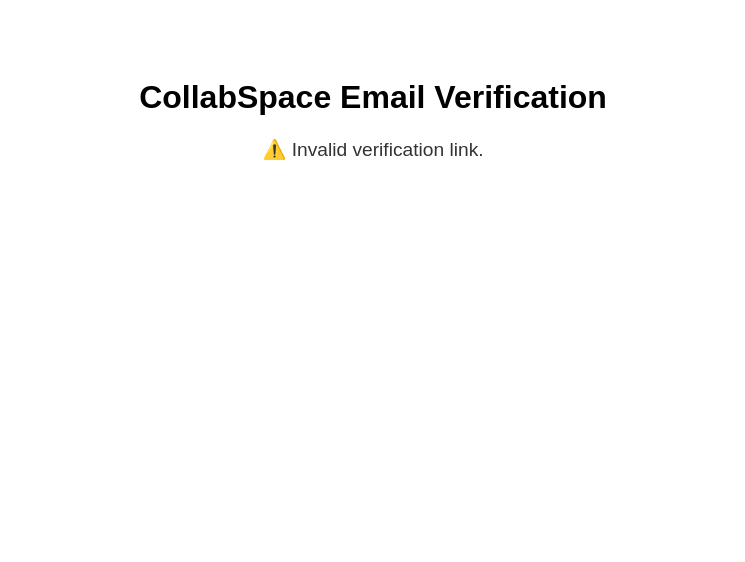
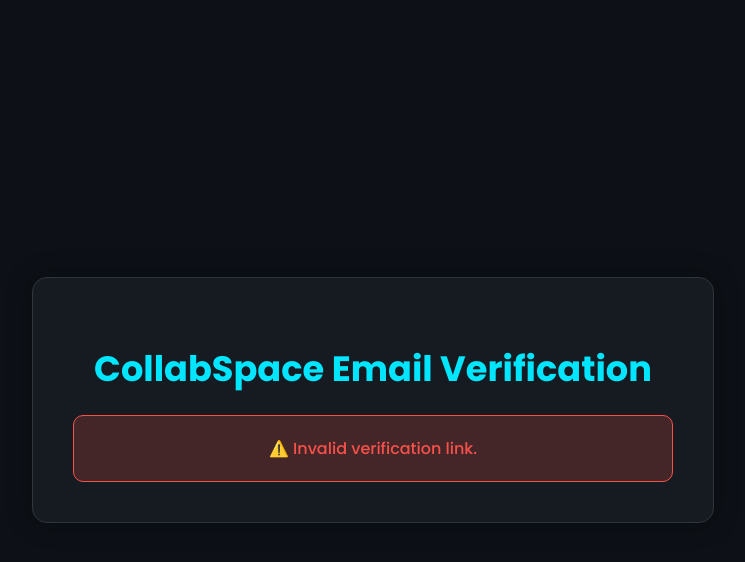
Before and after one commit to ideaspace-hub/ideaspace-hub.github.io, a website: page verify.html in a window 1280 px wide. Shown: the whole page, without its empty margins (267-1012 px from the left). Drawn offline with Linux system fonts and the light colour scheme.

Commit message:
verify.html

```diff
--- a/verify.html
+++ b/verify.html
@@ -1,30 +1,116 @@
 <!DOCTYPE html>
-<html>
+<html lang="en">
 <head>
     <meta charset="UTF-8">
+    <meta name="viewport" content="width=device-width, initial-scale=1.0">
     <title>Email Verification - CollabSpace</title>
+    <link href="https://fonts.googleapis.com/css2?family=Poppins:wght@300;400;500;600;700&display=swap" rel="stylesheet">
+    <link rel="stylesheet" href="https://cdnjs.cloudflare.com/ajax/libs/font-awesome/6.5.0/css/all.min.css" />
     <style>
+        :root {
+            --dark-bg: #0d1117;
+            --main-bg: #161b22;
+            --border-color: #30363d;
+            --primary-color: #00e6ff; /* Teal/Cyan */
+            --accent-color: #8affff;
+            --text-color-light: #c9d1d9;
+            --text-color-dark: #7d8590;
+            --success-color: #238636;
+            --error-color: #f85149;
+            --button-blue: linear-gradient(45deg, #00e6ff, #0077ff);
+        }
+
         body {
-      font-family: Arial, sans-serif;
+            font-family: 'Poppins', sans-serif;
+            background: var(--dark-bg);
+            color: var(--text-color-light);
+            display: flex;
+            justify-content: center;
+            align-items: center;
+            min-height: 100vh;
+            margin: 0;
             text-align: center;
-      padding: 50px;
         }
-    #message {
-      font-size: 1.2em;
-      margin-top: 20px;
-      color: #333;
+
+        .container {
+            max-width: 600px;
+            width: 90%;
+            background: var(--main-bg);
+            padding: 40px;
+            border-radius: 15px;
+            border: 1px solid var(--border-color);
+            box-shadow: 0 0 25px rgba(0,0,0,0.4);
+        }
+
+        .container h1 {
+            color: var(--primary-color);
+            margin-bottom: 20px;
+            font-size: 2.2rem;
+        }
+
+        .container p {
+            font-size: 1.1rem;
+            line-height: 1.6;
+            color: var(--text-color-dark);
+            margin-bottom: 30px;
+        }
+
+        .message-box {
+            padding: 20px;
+            border-radius: 10px;
+            font-weight: 500;
+            display: none;
+            border: 1px solid transparent;
+        }
+
+        .message-box.active {
+            display: block;
+        }
+
+        .message-box.success {
+            background-color: rgba(40, 167, 69, 0.2);
+            border-color: var(--success-color);
+            color: var(--success-color);
+        }
+
+        .message-box.error {
+            background-color: rgba(248, 81, 73, 0.2);
+            border-color: var(--error-color);
+            color: var(--error-color);
+        }
+
+        .login-btn {
+            display: none; /* Hidden by default */
+            width: fit-content;
+            margin: 30px auto 0;
+            padding: 12px 25px;
+            background: var(--button-blue);
+            color: white;
+            border: none;
+            border-radius: 8px;
+            font-weight: 600;
+            text-decoration: none;
+            transition: all 0.3s ease;
+        }
+
+        .login-btn:hover {
+            opacity: 0.8;
+            transform: translateY(-2px);
         }
     </style>
-  <!-- Firebase SDKs -->
+</head>
+<body>
+    <div class="container">
+        <h1>CollabSpace Email Verification</h1>
+        <div id="message" class="message-box active">
+            <i class="fas fa-spinner fa-spin"></i> Verifying your email, please wait...
+        </div>
+        <a id="loginButton" href="login.html" class="login-btn">Go to Login</a>
+    </div>
+
     <script src="https://www.gstatic.com/firebasejs/9.23.0/firebase-app-compat.js"></script>
     <script src="https://www.gstatic.com/firebasejs/9.23.0/firebase-auth-compat.js"></script>
-</head>
-<body>
-  <h1>CollabSpace Email Verification</h1>
-  <p id="message">Verifying your email, please wait...</p>
-
     <script>
-    // Your Firebase config
         const firebaseConfig = {
             apiKey: "AIzaSyBbTWt0dpw7w6mFJB2yF0olTCh2mBDwbn8",
             authDomain: "collabspace-6d0af.firebaseapp.com",
@@ -35,25 +121,31 @@
             measurementId: "G-31K3YSWDYP"
         };
 
-    // Initialize Firebase
+        if (!firebase.apps.length) {
             firebase.initializeApp(firebaseConfig);
+        }
         const auth = firebase.auth();
 
-    // Get URL parameters
         const urlParams = new URLSearchParams(window.location.search);
         const mode = urlParams.get('mode');
         const oobCode = urlParams.get('oobCode');
+        const messageBox = document.getElementById('message');
+        const loginButton = document.getElementById('loginButton');
 
         if (mode === 'verifyEmail' && oobCode) {
             auth.applyActionCode(oobCode)
                 .then(() => {
-          document.getElementById('message').textContent = "✅ Your email has been verified successfully!";
+                    messageBox.innerHTML = "✅ Your email has been verified successfully!";
+                    messageBox.className = "message-box active success";
+                    loginButton.style.display = 'block';
                 })
                 .catch((error) => {
-          document.getElementById('message').textContent = "❌ Verification failed: " + error.message;
+                    messageBox.innerHTML = `❌ Verification failed: ${error.message}`;
+                    messageBox.className = "message-box active error";
                 });
         } else {
-      document.getElementById('message').textContent = "⚠️ Invalid verification link.";
+            messageBox.innerHTML = "⚠️ Invalid verification link.";
+            messageBox.className = "message-box active error";
         }
     </script>
 </body>
```
Lines whose indentation alone changed are shown as unchanged.
